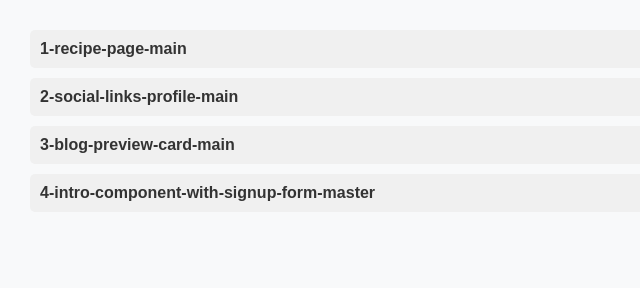
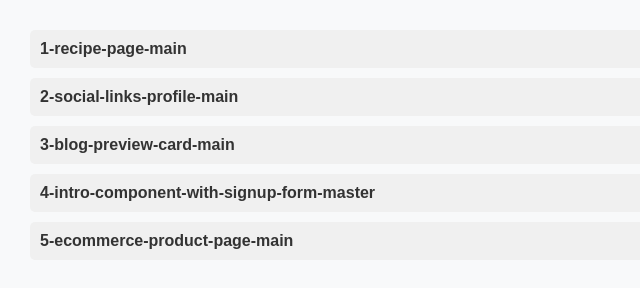
Before and after one commit to manhnv319/fe__main, a plain HTML site: page index.html in a window 1280 px wide. Shown: the whole page, without its empty margins (0-640 px from the left). Drawn offline with Linux system fonts and the light colour scheme.

Commit message:
feat: Add link to E-commerce product page in index

```diff
--- a/index.html
+++ b/index.html
@@ -57,6 +57,12 @@
           >4-intro-component-with-signup-form-master</a
         >
       </div>
+
+      <div class="page-element">
+        <a href="./5-ecommerce-product-page-main/index.html"
+          >5-ecommerce-product-page-main</a
+        >
+      </div>
     </div>
   </body>
 </html>
```
